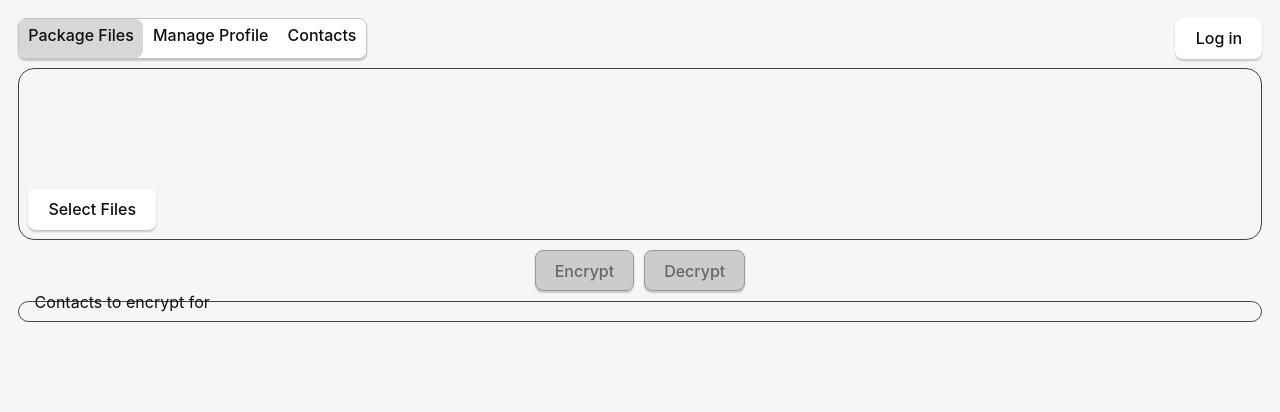
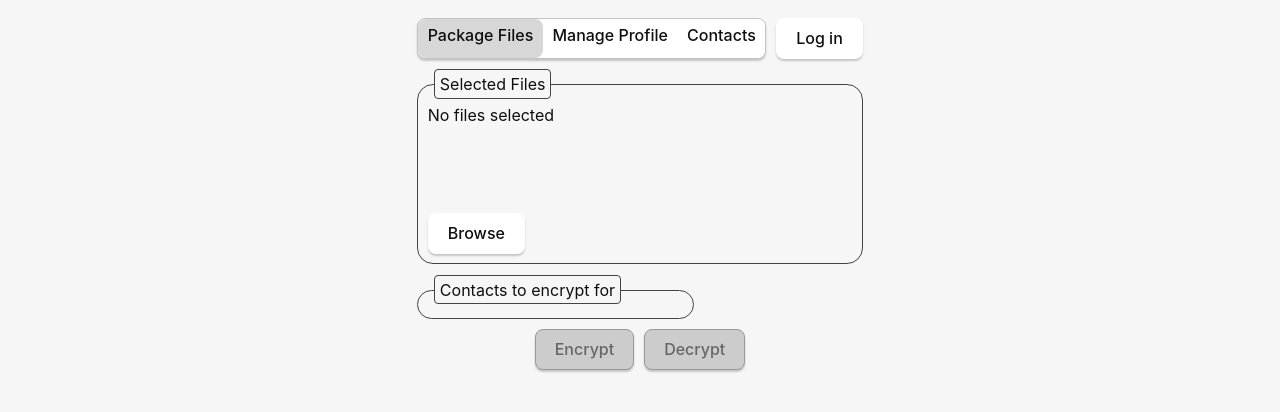
Before and after one commit to CurtsApp/Safe-Send, a React (Vite) app in the folder src/: page / in a window 1280 px wide. Both pictures are taken after a click on the element "Package Files". Shown: the top 412 px of the page. Built offline with nearby package versions, Linux system fonts and the light colour scheme.

Commit message:
Centered content, fixed outline container

```diff
--- a/src/src/App.css
+++ b/src/src/App.css
@@ -26,6 +26,7 @@
   display: flex;
   flex-direction: column;
   justify-content: center;
+  align-items: center;
   text-align: center;
 }
 
@@ -149,26 +150,6 @@ button {
   margin-right: 5px;
 }
 
-@media (prefers-color-scheme: dark) {
-  :root {
-    color: #f6f6f6;
-    background-color: #2f2f2f;
-  }
-
-  a:hover {
-    color: #24c8db;
-  }
-
-  input,
-  button {
-    color: #ffffff;
-    background-color: #0f0f0f98;
-  }
-  button:active {
-    background-color: #0f0f0f69;
-  }
-}
-
 .tabcontrol {
   display: flex;
   flex-direction: row;
@@ -200,3 +181,24 @@ button {
 .tabcontent {
   display: flex;
 }
+
+.outlineContainer .label {
+  position: absolute;
+  top: -16px;
+  left: 1em;
+  background-color: #f6f6f6;
+  padding: 0.1em 0.3em;
+  border-radius: 4px;
+  border: 1px solid #434343;
+  overflow: hidden;
+  white-space: nowrap;
+}
+
+.outlineContainer .content {
+  margin-top: 8px; /* Half the amount in label top offset */
+  min-width: 16em;
+}
+
+.maxContentWidth {
+  max-width: max-content;
+}
--- a/src/src/components/LabeledOutlineContainer.tsx
+++ b/src/src/components/LabeledOutlineContainer.tsx
@@ -1,14 +1,15 @@
 interface LabeledOutlineContainerProps {
     label: string;
     children: string | JSX.Element | JSX.Element[] | undefined;
+    fitContentWidth?: boolean;
 }
 
 export function LabeledOutlineContainer(props: LabeledOutlineContainerProps) {
-
+    let fitWidth = props.fitContentWidth === undefined || props.fitContentWidth;
     return(
-        <div className="outlineContainer" style={{position: "relative"}}>
-            <div style={{position: "absolute", top: "-12px", left: "1em" }}>{props.label}</div>
-            <div style={{display: "absolute" }}>
+        <div className={`outlineContainer ${fitWidth ? "maxContentWidth" : null }`} style={{position: "relative", marginTop: 16}}>
+            <div className="label">{props.label}</div>
+            <div className="content">
                 {props.children}
             </div>
         </div>
--- a/src/src/components/PackagingEditor.tsx
+++ b/src/src/components/PackagingEditor.tsx
@@ -79,7 +79,7 @@ export function PackagingEditor(props: PackagingEditorProps) {
 
     const getFileList = () => {
         if (noFilesSelected) {
-            return;
+            return <li>No files selected</li>
         }
 
         return (
@@ -117,7 +117,8 @@ export function PackagingEditor(props: PackagingEditorProps) {
 
     return (
         <div className="column" style={{ width: "100%" }}>
-            <div className="column outlineContainer">
+            <LabeledOutlineContainer label="Selected Files" fitContentWidth={false}>
+                <div className="column">
                     <ul style={{ minHeight: "100px" }}>
                         {getFileList()}
                     </ul>
@@ -136,16 +137,18 @@ export function PackagingEditor(props: PackagingEditorProps) {
                             // user selected a single file
                             setInputFiles([selected]);
                         }
-                }}>Select Files</button>
+                    }}>Browse</button>
                 </div>
-
+            </LabeledOutlineContainer>
+            <div className="column" style={{width: "100%"}}>
+                <LabeledOutlineContainer label="Contacts to encrypt for">
+                    {getContactList()}
+                </LabeledOutlineContainer>
+            </div>
             <div className="row">
                 <button onClick={() => encryptSelFiles()} disabled={noFilesSelected}>Encrypt</button>
                 <button onClick={() => decryptSelFiles()} disabled={noFilesSelected}>Decrypt</button>
             </div>
-            <LabeledOutlineContainer label="Contacts to encrypt for">
-                {getContactList()}
-            </LabeledOutlineContainer>
         </div>
     );
 }
```
Lines whose indentation alone changed are shown as unchanged.
